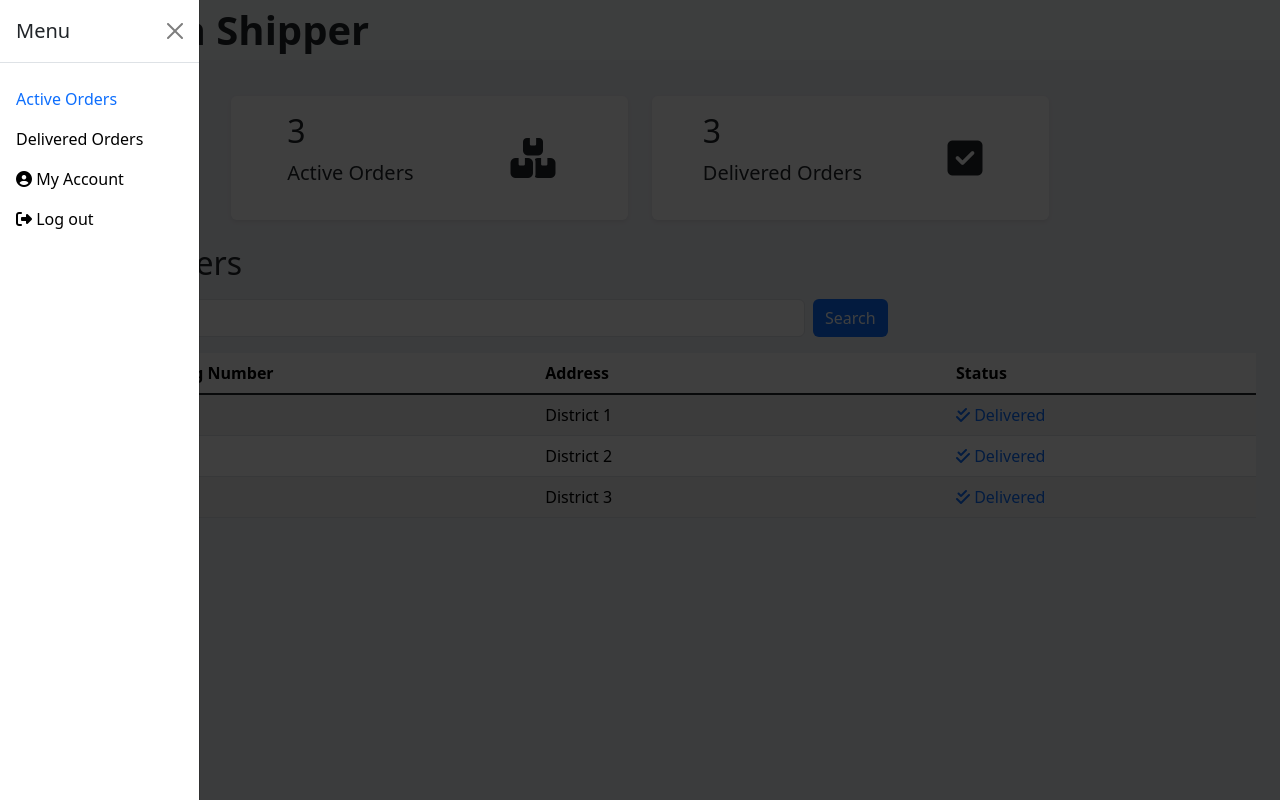
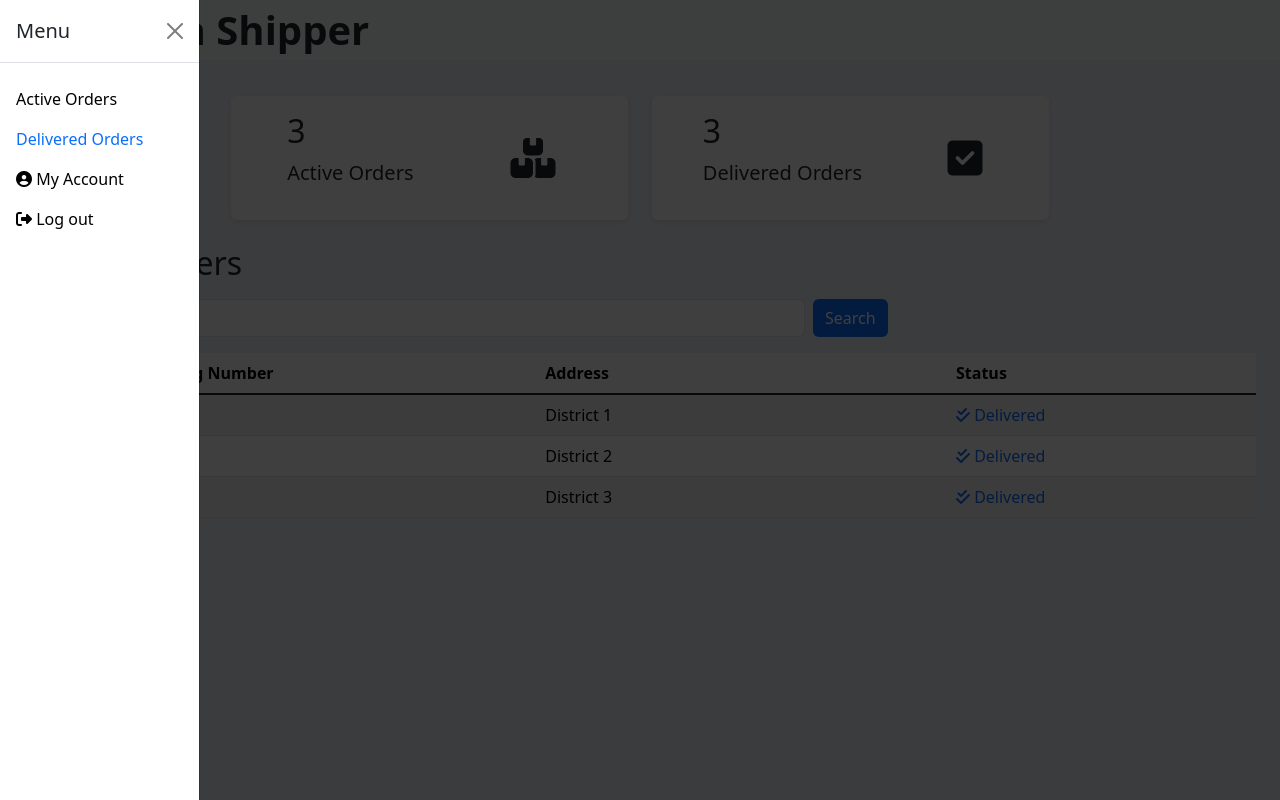
Before and after one commit to Logan-Ph/full_stack_application, a Node server app: template src/resources/views/delivered-orders.handlebars in a window 1280 px wide, after a click that opens the changed part. Run offline with Node 20, Linux system fonts and the light colour scheme; the template is opened without the code that fills it, so the values that code supplies are empty; some libraries are stand-ins or nearby versions.

Commit message:
Update delivered-orders.handlebars

```diff
--- a/src/resources/views/delivered-orders.handlebars
+++ b/src/resources/views/delivered-orders.handlebars
@@ -26,9 +26,9 @@
                     <div class="offcanvas-body">
                         <ul class="navbar-nav justify-content-end flex-grow-1 pe-3">
                             <li class="nav-item">
-                                <a class="nav-link active" aria-current="page" href="/shipper">Active Orders</a></li>
+                                <a class="nav-link" href="/shipper">Active Orders</a></li>
                             <li class="nav-item">
-                                <a class="nav-link" href="/delivered-orders"> Delivered Orders</a>
+                                <a class="nav-link active" aria-current="page" href="/delivered-orders"> Delivered Orders</a>
                             </li>
                             <li class="nav-item">
                                 <a class="nav-link" href="#"><i class="fa-solid fa-circle-user"></i> My Account</a>
```
